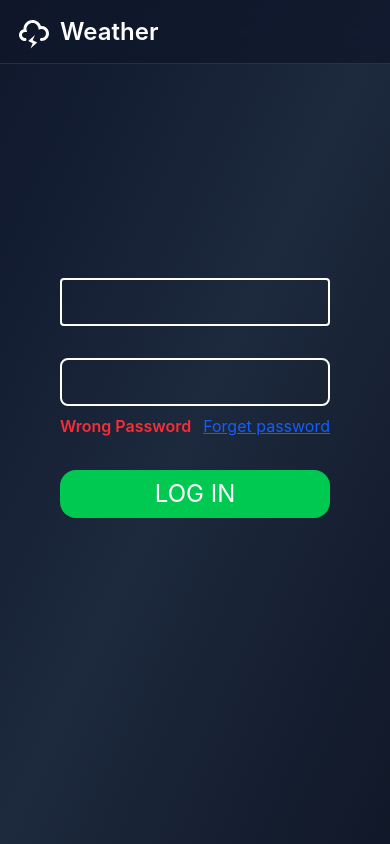
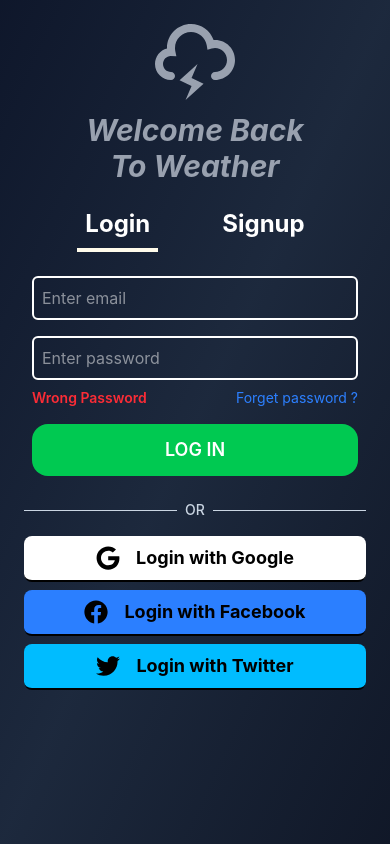
Before and after one commit to vaibhavjangam001-sys/weather-app-react, a React (Vite) app: page /login in a window 390 px wide. Built offline with nearby package versions, Linux system fonts and the light colour scheme.

Commit message:
feat(auth): add responsive login/signup pages and improve code quality

```diff
--- a/src/App.jsx
+++ b/src/App.jsx
@@ -1,12 +1,11 @@
 import { Route, Routes } from "react-router-dom";
-
 
 import Home from "./pages/Home";
 import News from "./pages/News";
 import Sport from "./pages/Sport";
 import Setting from "./pages/Setting";
-import Login from "./pages/Login";
 import MainLayout from "./layouts/MainLayout";
+import LoginSection from "./pages/LoginSection";
 
 function App() {
   return (
@@ -16,7 +15,7 @@
         <Route path="/news" element={<News />} />
         <Route path="/sport" element={<Sport />} />
         <Route path="/setting" element={<Setting />} />
-        <Route path="/login" element={<Login/>}/>
+        <Route path="/login" element={<LoginSection />} />
       </Routes>
     </MainLayout>
   );
--- /dev/null
+++ b/src/components/LoginPage/Login.jsx
@@ -0,0 +1,39 @@
+const Login = () => {
+  return (
+    <div className="flex w-full max-w-md flex-col gap-4 rounded-xl p-2">
+      {/* Email Input */}
+      <input
+        className="w-full rounded-md border-2 p-2 text-base outline-none transition-all duration-200 focus:border-blue-400 sm:text-lg"
+        type="text"
+        placeholder="Enter email"
+      />
+
+      {/* Password Section */}
+      <div>
+        <input
+          className="w-full rounded-md border-2 p-2 text-base outline-none transition-all duration-200 focus:border-blue-400 sm:text-lg"
+          type="password"
+          placeholder="Enter password"
+        />
+
+        {/* Error + Forget Password */}
+        <div className="mt-2 flex items-center justify-between">
+          <p className="text-sm font-semibold text-red-500 sm:text-base">
+            Wrong Password
+          </p>
+
+          <a className="text-sm text-blue-500 hover:underline sm:text-base" href="#">
+            Forget password ?
+          </a>
+        </div>
+      </div>
+
+      {/* Login Button */}
+      <button className="w-full cursor-pointer transition-all active:scale-95 duration-300 rounded-2xl bg-green-500 p-3 text-lg font-semibold transition-all duration-200 active:bg-green-700 sm:text-xl">
+        LOG IN
+      </button>
+    </div>
+  );
+};
+
+export default Login;
--- /dev/null
+++ b/src/components/LoginPage/Signup.jsx
@@ -0,0 +1,9 @@
+import React from 'react'
+
+const Signup = () => {
+  return (
+    <div>Singup</div>
+  )
+}
+
+export default Signup
--- /dev/null
+++ b/src/components/LoginPage/SocailMediaLog.jsx
@@ -0,0 +1,44 @@
+import { FaGoogle } from "react-icons/fa6";
+import { FaFacebook } from "react-icons/fa";
+import { FaTwitter } from "react-icons/fa";
+
+const SocailMediaLog = () => {
+  return (
+    <>
+      {/* Divider */}
+      <div className="flex w-full max-w-md items-center gap-2">
+        <hr className="flex-1 border-slate-300" />
+
+        <p className="text-sm font-medium text-slate-300">OR</p>
+
+        <hr className="flex-1 border-slate-300" />
+      </div>
+
+      {/* Social Login Buttons */}
+      <div className="flex w-full max-w-md flex-col gap-2">
+        {/* Google */}
+        <button className="flex w-full items-center justify-center gap-4 rounded-lg border-b-2 bg-white p-2 text-lg font-bold text-black transition-all duration-300 active:scale-95 active:bg-white/70">
+          <FaGoogle className="text-2xl" />
+
+          <span>Login with Google</span>
+        </button>
+
+        {/* Facebook */}
+        <button className="flex w-full items-center justify-center gap-4 rounded-lg border-b-2 bg-blue-500 p-2 text-lg font-bold text-black transition-all duration-300 active:scale-95 active:bg-blue-400">
+          <FaFacebook className="text-2xl" />
+
+          <span>Login with Facebook</span>
+        </button>
+
+        {/* Twitter */}
+        <button className="flex w-full items-center justify-center gap-4 rounded-lg border-b-2 bg-sky-400 p-2 text-lg font-bold text-black transition-all duration-300 active:scale-95 active:bg-sky-300">
+          <FaTwitter className="text-2xl" />
+
+          <span>Login with Twitter</span>
+        </button>
+      </div>
+    </>
+  );
+};
+
+export default SocailMediaLog;
--- a/src/components/NavBar.jsx
+++ b/src/components/NavBar.jsx
@@ -1,106 +1,99 @@
-import { TiThMenu } from "react-icons/ti";
+import { TiThMenu, TiWeatherStormy } from "react-icons/ti";
 import { BsPersonFill } from "react-icons/bs";
-import { TiWeatherStormy } from "react-icons/ti";
 import { IoHomeOutline } from "react-icons/io5";
+import { FaRegNewspaper } from "react-icons/fa";
+import { MdOutlineSportsCricket, MdOutlineSettings } from "react-icons/md";
+
 import { NavLink, useLocation, useNavigate } from "react-router-dom";
-import { FaRegNewspaper } from "react-icons/fa";
-import { MdOutlineSportsCricket } from "react-icons/md";
-import { MdOutlineSettings } from "react-icons/md";
 
 const Navbar = () => {
   const mobileNavLinks = [
     {
       name: "Home",
       link: "/",
-      icon: <IoHomeOutline className="text-2xl" />,
+      icon: <IoHomeOutline className="text-xl" />,
     },
     {
       name: "News",
       link: "/news",
-      icon: <FaRegNewspaper className="text-2xl" />,
+      icon: <FaRegNewspaper className="text-xl" />,
     },
     {
       name: "Sport",
       link: "/sport",
-      icon: <MdOutlineSportsCricket className="text-2xl" />,
+      icon: <MdOutlineSportsCricket className="text-xl" />,
     },
     {
       name: "Setting",
       link: "/setting",
-      icon: <MdOutlineSettings className="text-2xl" />,
+      icon: <MdOutlineSettings className="text-xl" />,
     },
   ];
 
   const navigate = useNavigate();
+  const location = useLocation();
+
+  const isLoginPage = location.pathname === "/login";
 
   const handleLogin = () => {
     navigate("/login");
   };
 
-  const location = useLocation();
-
-  const isLoginPage = location.pathname === "/login";
-
   return (
     <>
-      {/* Mobile NavBar viwe */}
-      <nav className="fixed sm:hidden  top-0 left-0 z-50 h-16 w-full border-b border-white/10 bg-slate-900/80 backdrop-blur-md">
-        {/*Brand Logo or Name*/}
+      {!isLoginPage && (
+        <nav className="fixed top-0 left-0 z-50 w-full sm:hidden">
+          {/* Top Navbar */}
+          <div className="h-16 border-b border-white/10 bg-slate-900/80 backdrop-blur-md">
             <div className="flex h-full items-center justify-between px-4">
-          <div className="flex-1 flex items-center gap-2">
+              {/* Brand */}
+              <div className="flex flex-1 items-center gap-2">
                 <TiWeatherStormy className="text-4xl" />
+
                 <h1 className="text-2xl font-semibold">Weather</h1>
               </div>
-          {/*Login Button Or Menu */}
-          {!isLoginPage && (
-            <div className="flex justify-center items-center gap-6">
+
+              {/* Login + Menu */}
+              <div className="flex items-center justify-center gap-6">
                 <button
                   onClick={handleLogin}
-                className="bg-emerald-500 cursor-pointer active:bg-emerald-400 flex gap-2 items-center rounded-lg border text-sm px-3 py-1 border-white/20 "
+                  className="flex items-center gap-2 rounded-lg border border-white/20 bg-emerald-500 px-4 py-1.5 text-sm transition-all duration-200 active:bg-emerald-400"
                 >
                   <BsPersonFill className="text-lg" />
+
                   <span className="font-bold">LOG IN</span>
                 </button>
-              <button aria-label="Open menu" className="cursor-pointer border border-white/10 rounded-sm p-1">
+
+                <button
+                  aria-label="Open menu"
+                  className="rounded-sm border border-white/10 p-1 transition-all duration-200"
+                >
                   <TiThMenu className="text-2xl" />
                 </button>
               </div>
-          )}
+            </div>
           </div>
 
-        {/* All Secontion Home,news,sport,setting */}
-        {!isLoginPage && (
-          <div className="h-16 w-full  flex ">
+          {/* Bottom Navigation */}
+          <div className="flex h-16 w-full bg-slate-900/80 backdrop-blur-md">
             {mobileNavLinks.map((item) => (
-              <div
+              <NavLink
                 key={item.name}
-                className={`flex justify-center items-center flex-1 ${item.color}`}
+                to={item.link}
+                className={({ isActive }) =>
+                  `flex h-full flex-1 flex-col items-center justify-center gap-1 font-bold ${
+                    isActive ? "border-b-2 border-red-800 text-red-800" : ""
+                  }`
+                }
               >
-                <NavLink
-                  className={({ isActive }) =>
-                    `flex justify-center h-full w-full items-center font-bold  flex-col ${isActive ? " border-b-2 border-white text-amber-700" : ""}`
-                  }
-                  to={item.link}
-                >
-                  {item.icon} <span>{item.name}</span>
+                {item.icon}
+
+                <span className="text-sm">{item.name}</span>
               </NavLink>
-              </div>
             ))}
           </div>
+        </nav>
       )}
-      </nav>
-
-      {/* tablet or above table size NavBar */}
-      <nav className=" hidden fixed sm:block px-3 py-6 w-full border-b border-white/10 bg-slate-900/80 backdrop-blur-md">
-        <div className="mx-auto flex h-full max-w-7xl items-center justify-between px-6">
-          <h1 className="text-3xl font-semibold">Brand</h1>
-
-          <div className="flex items-center gap-6">
-            <button className="cursor-pointer">Search</button>
-            <button className="cursor-pointer">Profile</button>
-          </div>
-        </div>
-      </nav>
     </>
   );
 };
--- a/src/layouts/MainLayout.jsx
+++ b/src/layouts/MainLayout.jsx
@@ -1,11 +1,20 @@
+import { useLocation } from "react-router-dom";
 import Navbar from "../components/Navbar";
 
 const MainLayout = ({ children }) => {
+  const location = useLocation();
+
+  const isLoginPage = location.pathname === "/login";
+
   return (
-    <div className="min-h-screen  bg-gradient-to-br from-slate-900 via-slate-800 to-gray-900 text-white">
+    <div className="min-h-screen bg-gradient-to-br from-slate-900 via-slate-800 to-gray-900 text-white">
       <Navbar />
 
-      <main className="pt-[8rem] min-h-[calc(100vh-8rem)">
+      <main
+        className={`${
+          isLoginPage ? "min-h-screen" : "min-h-[calc(100vh-8rem)] pt-[8rem]"
+        }`}
+      >
         {children}
       </main>
     </div>
--- a/src/main.jsx
+++ b/src/main.jsx
@@ -1,13 +1,10 @@
-import {BrowserRouter} from "react-router-dom"
+import { BrowserRouter } from "react-router-dom";
 import { Provider } from "react-redux";
 import { createRoot } from "react-dom/client";
-
 
 import "./index.css";
 import App from "./App.jsx";
 import store from "./redux/store.js";
-
-
 
 createRoot(document.getElementById("root")).render(
   <Provider store={store}>
--- a/src/pages/Login.jsx
+++ /dev/null
@@ -1,27 +0,0 @@
-const Login = () => {
-  return (
-    <section className="flex h-[calc(100vh-8rem)] w-full flex-col items-center gap-5 justify-center p-15">
-      <div className="w-full max-w-md min-h-[26rem] flex flex-col gap-8 rounded-xl">
-        <input
-          className="w-full p-2  text-lg border-2 rounded-sm"
-          type="text"
-        />
-        <div className="text-end">
-          <input
-            className="w-full p-2 border text-lg border-2 rounded-lg"
-            type="text"
-          />
-          <div className="flex justify-between w-full items-center mt-2">
-            <p className="text-red-500 font-semibold">Wrong Password</p>
-            <a className="text-blue-600 underline" href="#">
-              Forget password
-            </a>
-          </div>
-        </div>
-        <button className="text-2xl p-2 bg-green-500 w-full rounded-2xl hover:cursor-pointer hover:bg-green-600 active:bg-green-600">LOG IN</button>
-      </div>
-    </section>
-  );
-};
-
-export default Login;
--- /dev/null
+++ b/src/pages/LoginSection.jsx
@@ -0,0 +1,60 @@
+import { useState } from "react";
+import { TiWeatherStormy } from "react-icons/ti";
+
+import Login from "../components/LoginPage/Login";
+import Signup from "../components/LoginPage/Signup";
+import SocailMediaLog from "../components/LoginPage/SocailMediaLog";
+
+const LoginSection = () => {
+  const [isLogin, setIsLogin] = useState(true);
+
+  return (
+    <section className="flex h-full w-full flex-col items-center justify-start gap-4 py-2 px-6">
+      {/* Brand */}
+      <div className="flex flex-col items-center gap-2">
+        <TiWeatherStormy className="text-8xl text-gray-400" />
+
+        {isLogin ? (
+          <h1 className="text-center text-3xl font-bold italic text-gray-400">
+            Welcome Back
+            <span className="block">To Weather</span>
+          </h1>
+        ) : (
+          <h1 className="text-center text-3xl font-bold italic text-gray-400">
+            Discover Real-Time
+            <span className="block">Weather Updates</span>
+          </h1>
+        )}
+      </div>
+
+      {/* Switch Login / Signup */}
+      <div className="flex w-full justify-center gap-14 select-none">
+        <div
+          onClick={() => setIsLogin(true)}
+          className={`cursor-pointer p-2 ${
+            isLogin ? "border-b-4 border-amber-50" : ""
+          }`}
+        >
+          <h1 className="text-2xl font-bold sm:text-3xl">Login</h1>
+        </div>
+
+        <div
+          onClick={() => setIsLogin(false)}
+          className={`cursor-pointer p-2 ${
+            !isLogin ? "border-b-4 border-amber-50" : ""
+          }`}
+        >
+          <h1 className="text-2xl font-bold sm:text-3xl">Signup</h1>
+        </div>
+      </div>
+
+      {/* Login / Signup Component */}
+      {isLogin ? <Login /> : <Signup />}
+
+      {/* Social media login session */}
+      <SocailMediaLog />
+    </section>
+  );
+};
+
+export default LoginSection;
```
Also changed, not shown: src/pages/News.jsx (+4 -6 lines), src/pages/Setting.jsx (+7 -7 lines), src/pages/Sport.jsx (+4 -6 lines). Lines whose indentation alone changed are shown as unchanged.
